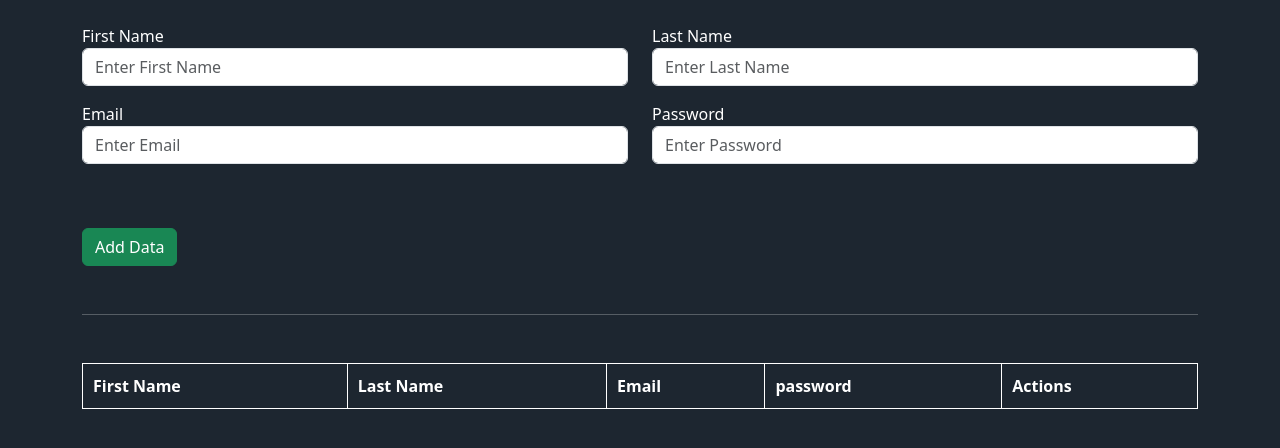
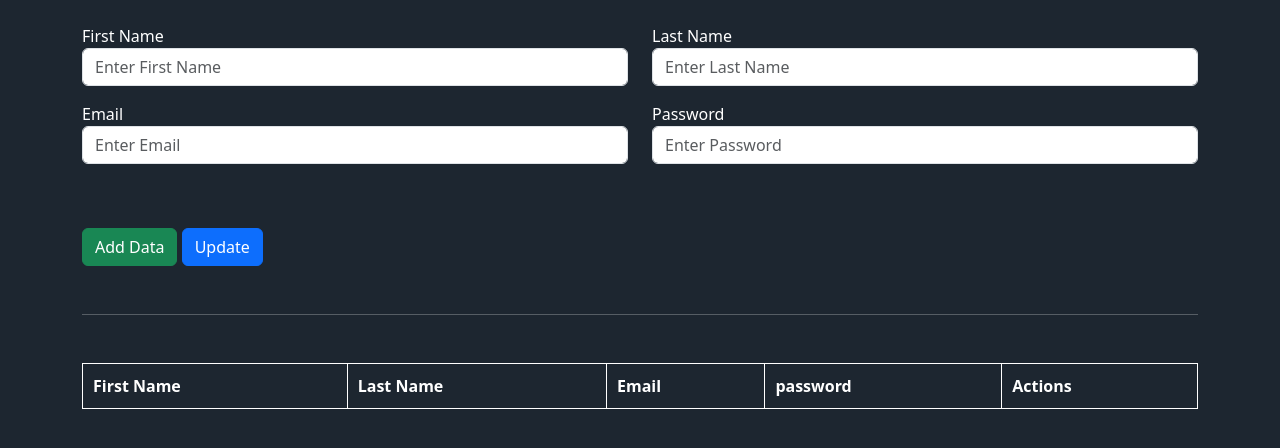
Before and after one commit to afif-ayoubi/Restaurants-Website, a plain HTML site: page pages/dashboard/main-page.html in a window 1280 px wide. Shown: the part 110-558 px from the top of the page. Drawn offline with nearby package versions, Linux system fonts and the light colour scheme.

Commit message:
adding the update button

```diff
--- a/pages/dashboard/main-page.html
+++ b/pages/dashboard/main-page.html
@@ -61,7 +61,9 @@
             <button class="btn btn-success" id="submit" onclick="AddData()">
               Add Data
             </button>
-
+            <button class="btn btn-primary" id="update">
+              Update
+            </button>
           </div>
         </div>
       </div>
```
